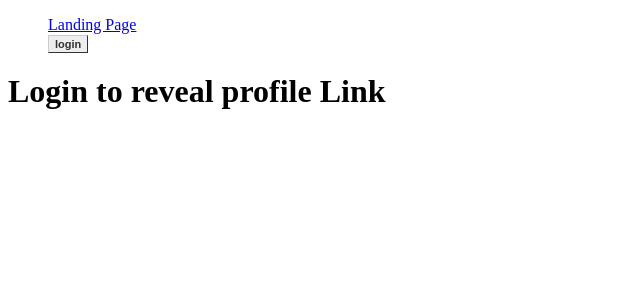
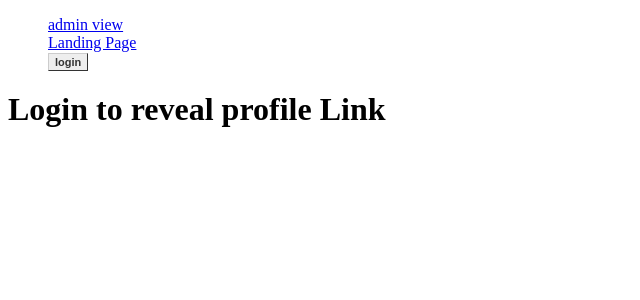
Before and after one commit to HackYourFuture-CPH/class06-final-project, a React app in the folder source/: page / in a window 1280 px wide. Shown: the top 300 px of the page, without its empty margins (0-640 px from the left). Built offline with nearby package versions, Linux system fonts and the light colour scheme; no server answers.

Commit message:
add adminView route and pass props

```diff
--- a/source/src/client/containers/App.jsx
+++ b/source/src/client/containers/App.jsx
@@ -43,17 +43,25 @@ export default class App extends Component {
                 <Link to='/profile'>Profile</Link>
               ) : null}
               <li>
+                <Link to='/adminview'>admin view</Link>
+              </li>
+              <li>
                 <Link to='/'>Landing Page</Link>
               </li>
               <LoginButton isAuthenticated={this.state.isAuthenticated} />
             </ul>
           </nav>
-          <Route exact path='/adminview' component={AdminView} />
+          <Route
+            exact
+            path='/adminview'
+            render={props => <AdminView {...props} user={this.state.user} />}
+            // user={this.state.user}
+          />
           <Route exact path='/' component={Public} />
           <Route
             exact
             path='/profile'
-            component={props => <Profile {...props} user={this.state.user} />}
+            render={props => <Profile {...props} user={this.state.user} />}
           />
         </div>
       </Router>
```
